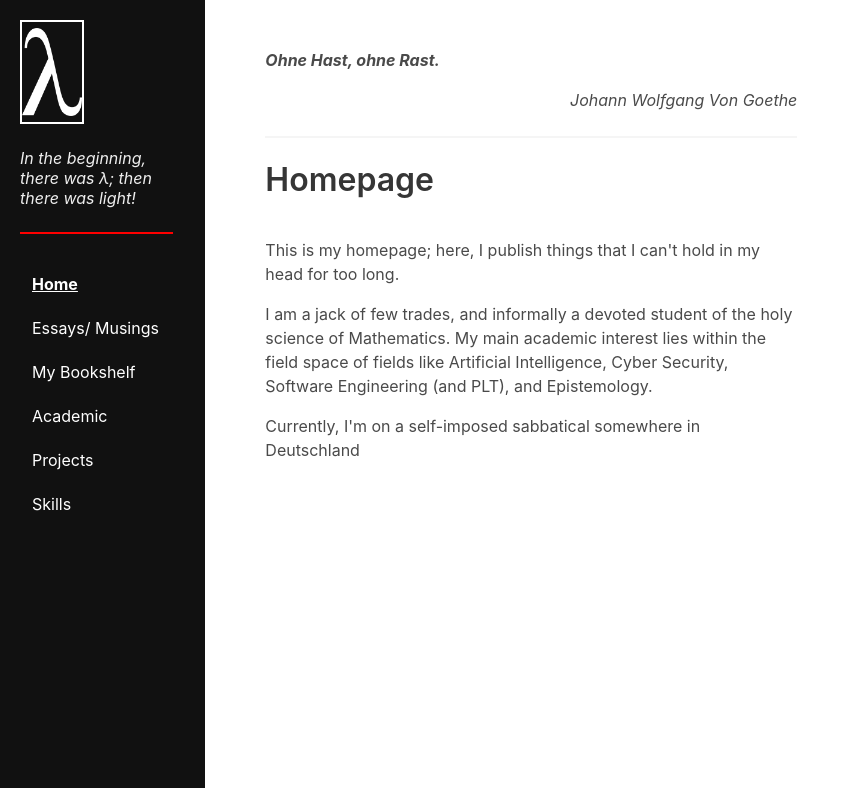
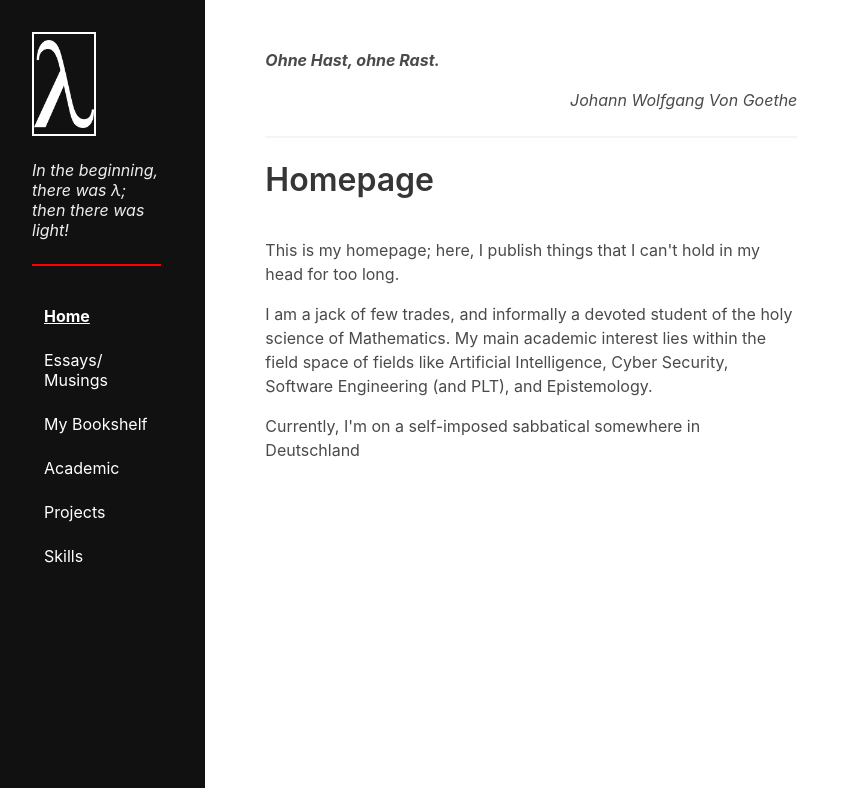
Before and after one commit to davidahmed/personal-homepage, a Vue app: page / in a window 1280 px wide. Shown: the whole page, without its empty margins (0-860 px from the left). Built offline with nearby package versions, Linux system fonts and the light colour scheme.

Commit message:
Remove unnecessary CSS classes

```diff
--- a/src/App.vue
+++ b/src/App.vue
@@ -1,6 +1,6 @@
 <template>
   <div id="app" class="columns">
-    <div class="column is-3 is-2-widescreen is-paddingless is-marginless navbar">
+    <div class="column is-3 is-2-widescreen navbar">
       <Navigation/>
     </div>
     <div class="column is-8 is-6-widescreen is-4-fullhd">
```
